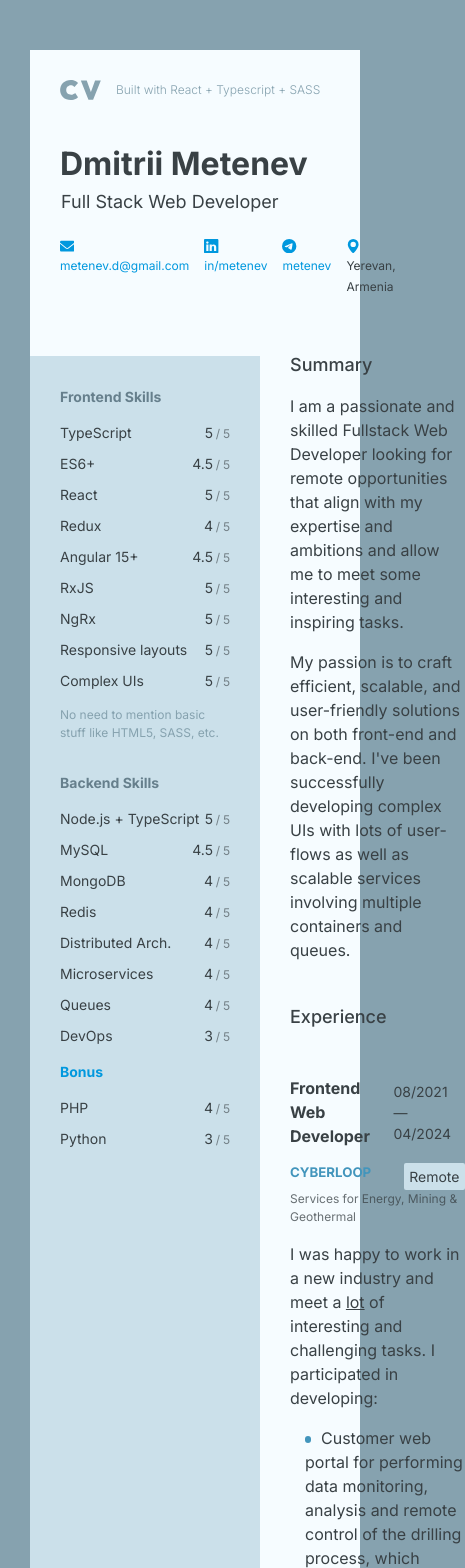
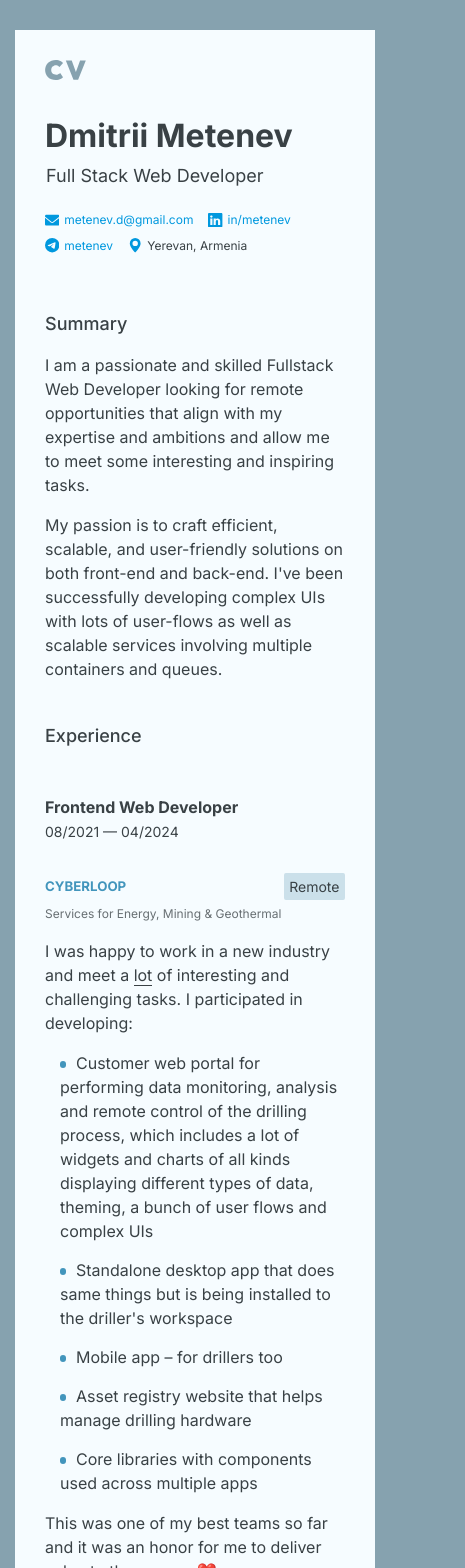
Before and after one commit to metenev/resume, a React (Vite) app: page / in a window 390 px wide. Shown: the top 1568 px of the page, 465 px wide, since content can reach past the window. Built offline with nearby package versions, Linux system fonts and the light colour scheme.

Commit message:
Fixed responsiveness

```diff
--- a/src/App.scss
+++ b/src/App.scss
@@ -24,11 +24,16 @@
         font-size: 12px;
         font-weight: 300;
         line-height: 20px;
+
+        @media (max-width: 576px) {
+          display: none;
+        }
       }
     }
 
     h1 {
-      margin-block: 40px 0;
+      margin-block: 40px 10px;
+      line-height: 1em;
 
       & + h2 {
         margin-block: 0 20px;
@@ -43,7 +48,9 @@
       font-size: 12px;
 
       display: flex;
-      gap: 15px;
+      flex-wrap: wrap;
+      column-gap: 15px;
+      row-gap: 5px;
     }
   }
 
@@ -77,6 +84,18 @@
       grid-area: aside;
       margin-inline-start: calc(var(--padding) * -1);
     }
+
+    @media (max-width: 750px) {
+      grid-template-areas:
+          'sum'
+          'exp'
+          'aside';
+      grid-template-columns: 1fr;
+
+      .profile {
+        margin-inline-start: 0;
+      }
+    }
   }
 
   .content-block {
@@ -109,6 +128,10 @@
 
         & + li {
           margin-block-start: 5px;
+
+          @media (max-width: 576px) {
+            margin-block-start: 15px;
+          }
         }
       }
     }
@@ -128,6 +151,11 @@
         .date-span {
           font-size: 14px;
         }
+
+        @media (max-width: 576px) {
+          display: block;
+          margin-block-end: 30px;
+        }
       }
 
       & + .content-block-nested {
@@ -141,6 +169,7 @@
     grid-template-areas:
         'name mode'
         'desc desc';
+    align-items: center;
 
     margin-block-end: 15px;
 
@@ -163,6 +192,10 @@
       grid-area: mode;
       margin-inline-start: auto;
       font-size: 14px;
+    }
+
+    @media (max-width: 576px) {
+      row-gap: 5px;
     }
   }
 
--- a/src/index.scss
+++ b/src/index.scss
@@ -20,11 +20,20 @@
 body {
   margin: 0;
   padding: 50px 30px;
+
+  @media (max-width: 576px) {
+    padding: 30px 15px;
+  }
 }
 
 a {
   color: var(--color-accent);
   text-decoration: none;
+}
+
+u {
+  text-decoration: none;
+  border-bottom: 1px solid;
 }
 
 ul {
```
